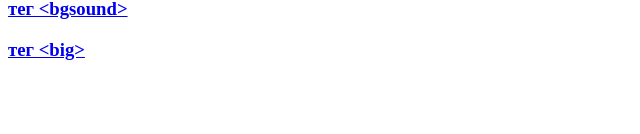
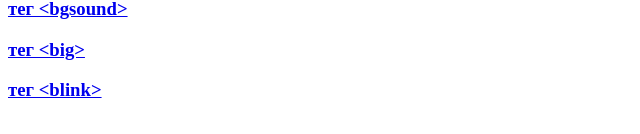
Before and after one commit to k454tkin/FirstProject, a plain HTML site: page index.html in a window 1280 px wide. Shown: the part 652-786 px from the top of the page, without its empty margins (0-640 px from the left). Drawn offline with Linux system fonts and the light colour scheme.

Commit message:
added link tag blink

```diff
--- a/index.html
+++ b/index.html
@@ -24,5 +24,6 @@
     <h3> <a href="Public/HTML/bdo.html" target="_blank">тег &lt;bdo&gt;</a> <br> </h3>
     <h3> <a href="Public/HTML/bgsound.html" target="_blank">тег &lt;bgsound&gt;</a> <br> </h3>
     <h3> <a href="Public/HTML/big.html" target="_blank">тег &lt;big&gt;</a> <br> </h3>
+    <h3> <a href="Public/HTML/blink.html" target="_blank">тег &lt;blink&gt;</a> <br> </h3>
 </body>
 </html>
```
